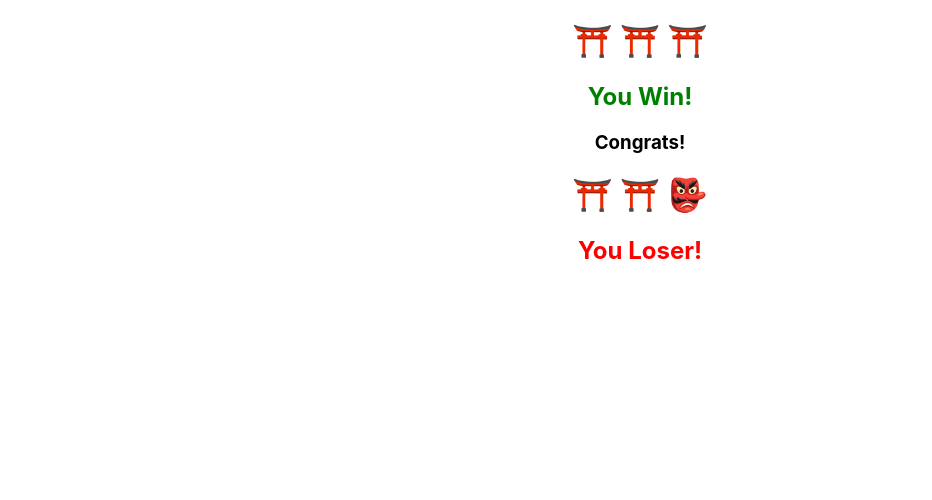
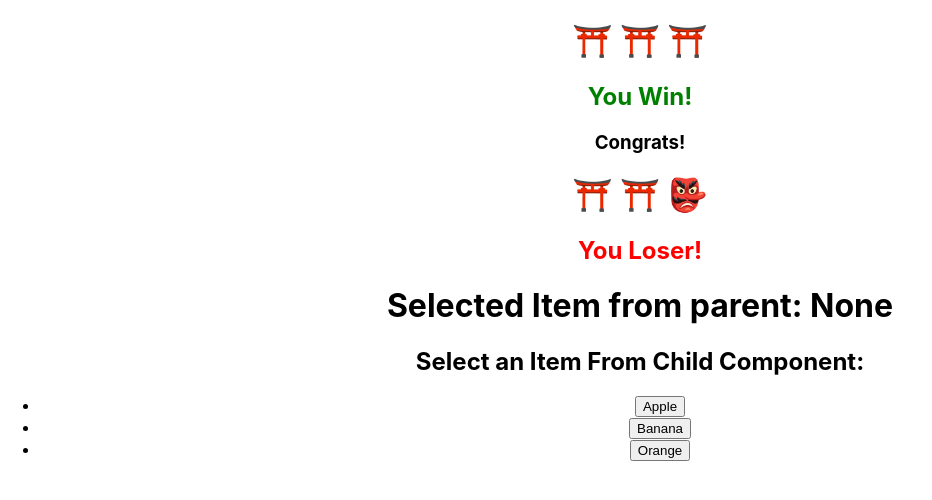
Before and after one commit to wendy174/react-review-app, a React (Create React App) app: page / in a window 1280 px wide. Shown: the top 500 px of the page, without its empty margins (0-932 px from the left). Built offline with nearby package versions, Linux system fonts and the light colour scheme.

Commit message:
info flow

```diff
--- a/src/App.js
+++ b/src/App.js
@@ -6,17 +6,28 @@ import Greeter from './components/Greeter';
 import DoubleDice from './components/DoubleDice';
 import Header from './components/Header';
 import Slots from './components/Slots'
+import InfoFlow from './components/InfoFlow'
+import React, {useState} from 'react';
 
 
 
 function App() {
+
+  const [selectedItem, setSelectedItem] = useState(null);
+
+  function handleSelectedItem(item) {
+    setSelectedItem(item)
+  }
+
+
   return (
     <div className="App">
       <Slots val1="⛩️" val2="⛩️" val3="⛩️"/>
       <Slots val1="⛩️" val2="⛩️" val3="👺"/>
+      <h1>Selected Item from parent: {selectedItem ? selectedItem : "None"}</h1>
+      <InfoFlow onSelectedItem={handleSelectedItem}/>
       {/* <Header text="Welcome!"/>
       <Header color="blue" text="Win or Die!"/>
-
       <DoubleDice/>
       <DoubleDice/>
       <DoubleDice/> */}
--- /dev/null
+++ b/src/components/InfoFlow.js
@@ -0,0 +1,20 @@
+export default function InfoFlow({onSelectedItem}) {
+    // parent to child --> props
+    // child to parent --> create callback function in parent and send to child components thru props
+    const items = ["Apple", "Banana", "Orange"];
+
+    return (
+        <div>
+          <h2>Select an Item From Child Component:</h2>
+          <ul>
+            {items.map((item) => (
+              <li key={item}>
+                <button onClick={() => onSelectedItem(item)}>{item}</button>
+              </li>
+            ))}
+          </ul>
+        </div>
+      );
+
+
+}
```
